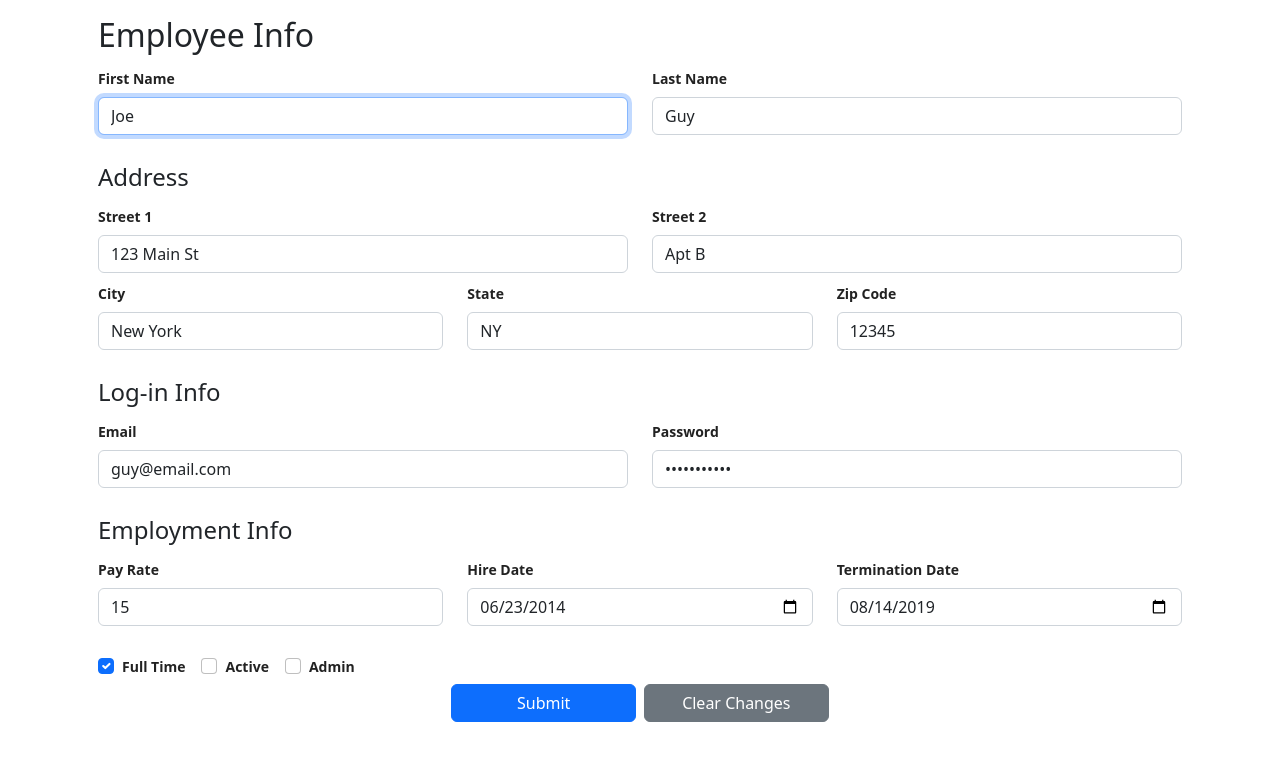
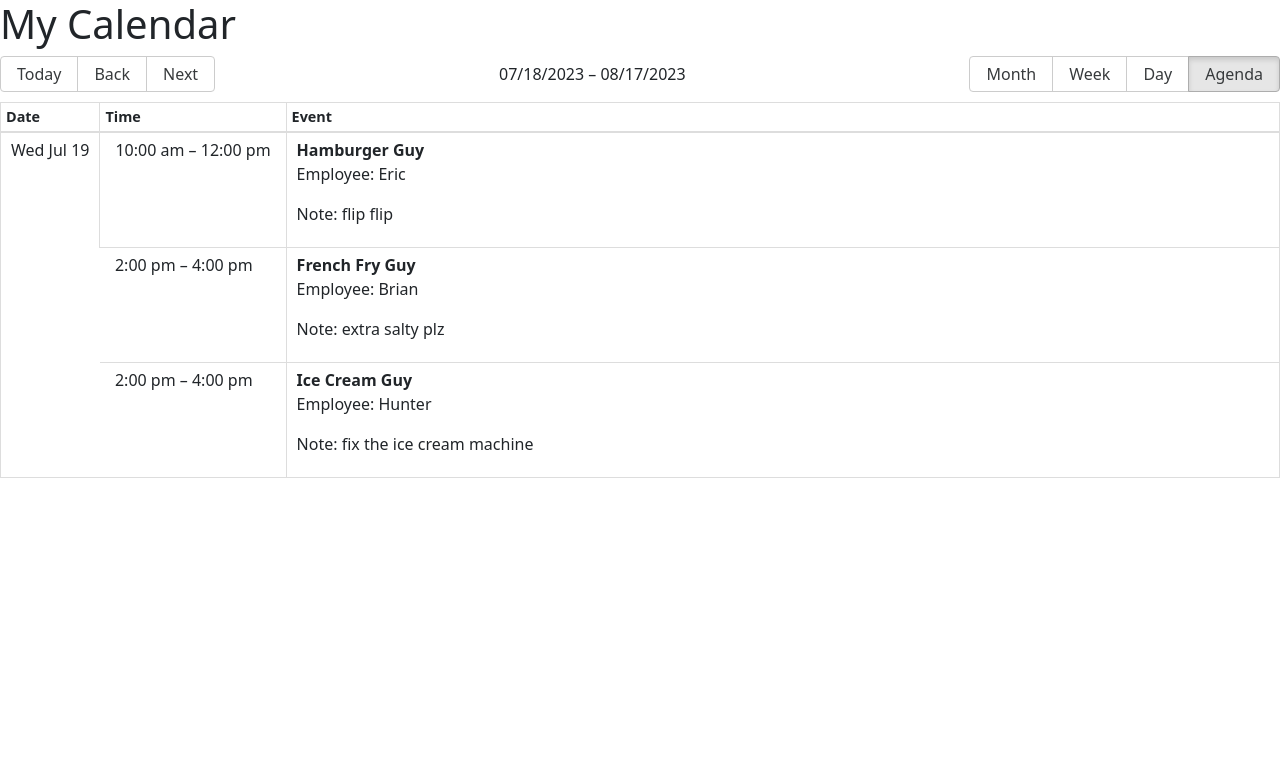
Before and after one commit to cmcnamara15/Schedaddy, a React (Create React App) app in the folder client/: page / in a window 1280 px wide. Shown: the top 760 px of the page. Built offline with nearby package versions, Linux system fonts and the light colour scheme.

Commit message:
calendar with custom components to show employee and notes, add bootstrap modal to display full details on month, week, and day view

```diff
--- a/client/package.json
+++ b/client/package.json
@@ -11,7 +11,9 @@
     "bootstrap": "^5.2.3",
     "graphql": "^16.7.1",
     "jwt-decode": "^3.1.2",
+    "moment": "^2.29.4",
     "react": "^18.2.0",
+    "react-big-calendar": "^1.8.1",
     "react-bootstrap": "^2.7.0",
     "react-datetime": "^3.2.0",
     "react-dom": "^18.2.0",
--- a/client/src/App.js
+++ b/client/src/App.js
@@ -7,10 +7,9 @@ import {
 } from "@apollo/client";
 import { setContext } from "@apollo/client/link/context";
 import Navbar from './components/Navbar';
-import EmployeeForm from './components/forms/EmployeeForm';
+// import EmployeeForm from './components/EmployeeForm';
 import Loginform from './components/Loginform';
-import "bootstrap/dist/css/bootstrap.min.css"
-import "./components/Loginform.css";
+import Schedule from "./components/Schedule/Schedule";
 
 const httpLink = createHttpLink({
   uri: "/graphql",
@@ -37,11 +36,12 @@ function App() {
   return (
     <ApolloProvider client={client}>
       <Router>
-          {/* <Navbar /> */}
-          {/* <Loginform /> */}
-          <div className="container">
+          {/* <Navbar />
+          <EmployeeForm/> */}
+          <Schedule/>
+          {/* <div className="container">
             <EmployeeForm />
-          </div>
+          </div> */}
       </Router>
     </ApolloProvider>
   );
--- /dev/null
+++ b/client/src/components/Schedule/Schedule.js
@@ -0,0 +1,52 @@
+import React, { useState } from 'react';
+import { Calendar, momentLocalizer } from 'react-big-calendar';
+import moment from 'moment';
+import 'react-big-calendar/lib/css/react-big-calendar.css';
+import shifts from './ScheduleList';
+import { Modal, Button } from 'react-bootstrap';
+
+const localizer = momentLocalizer(moment);
+
+const Schedule = () => {
+  const [selectedEvent, setSelectedEvent] = useState(null);
+
+  const shiftInfo = ({ event }) => (
+    <div onClick={() => setSelectedEvent(event)}>
+      <strong>{event.title}</strong>
+      <p>Employee: {event.employee}</p>
+      <p>Note: {event.note}</p>
+    </div>
+  );
+
+  return (
+    <div>
+      <h1>My Calendar</h1>
+      <Calendar
+        localizer={localizer}
+        events={shifts}
+        startAccessor="start"
+        endAccessor="end"
+        defaultView="agenda"
+        style={{ height: 700 }}
+        components={{ event: shiftInfo }}
+      />
+
+      <Modal show={selectedEvent !== null} onHide={() => setSelectedEvent(null)}>
+        <Modal.Header closeButton>
+          <Modal.Title>{selectedEvent?.title}</Modal.Title>
+        </Modal.Header>
+        <Modal.Body>
+          <p>Employee: {selectedEvent?.employee}</p>
+          <p>Note: {selectedEvent?.note}</p>
+        </Modal.Body>
+        <Modal.Footer>
+          <Button variant="secondary" onClick={() => setSelectedEvent(null)}>
+            Close
+          </Button>
+        </Modal.Footer>
+      </Modal>
+    </div>
+  );
+};
+
+export default Schedule;
--- /dev/null
+++ b/client/src/components/Schedule/ScheduleList.js
@@ -0,0 +1,27 @@
+// Year, Month (0-11), Day, Hour (24-hour format), Minute
+
+const shifts = [
+  {
+    title: 'Hamburger Guy',
+    start: new Date(2023, 6, 19, 10, 0),
+    end: new Date(2023, 6, 19, 12, 0),
+    employee: 'Eric',
+    note: 'flip flip',
+  },
+  {
+    title: 'French Fry Guy',
+    start: new Date(2023, 6, 19, 14, 0),
+    end: new Date(2023, 6, 19, 16, 0),
+    employee: 'Brian',
+    note: 'extra salty plz',
+  },
+  {
+    title: 'Ice Cream Guy',
+    start: new Date(2023, 6, 19, 14, 0),
+    end: new Date(2023, 6, 19, 16, 0),
+    employee: 'Hunter',
+    note: 'fix the ice cream machine',
+  },
+];
+
+export default shifts;
```
Also changed, not shown: client/src/components/Schedule.js (deleted, +0 -11 lines), client/src/components/ScheduleList.js (deleted, +0 -11 lines), 1 other file (tests, documents, lock files or other folders).
